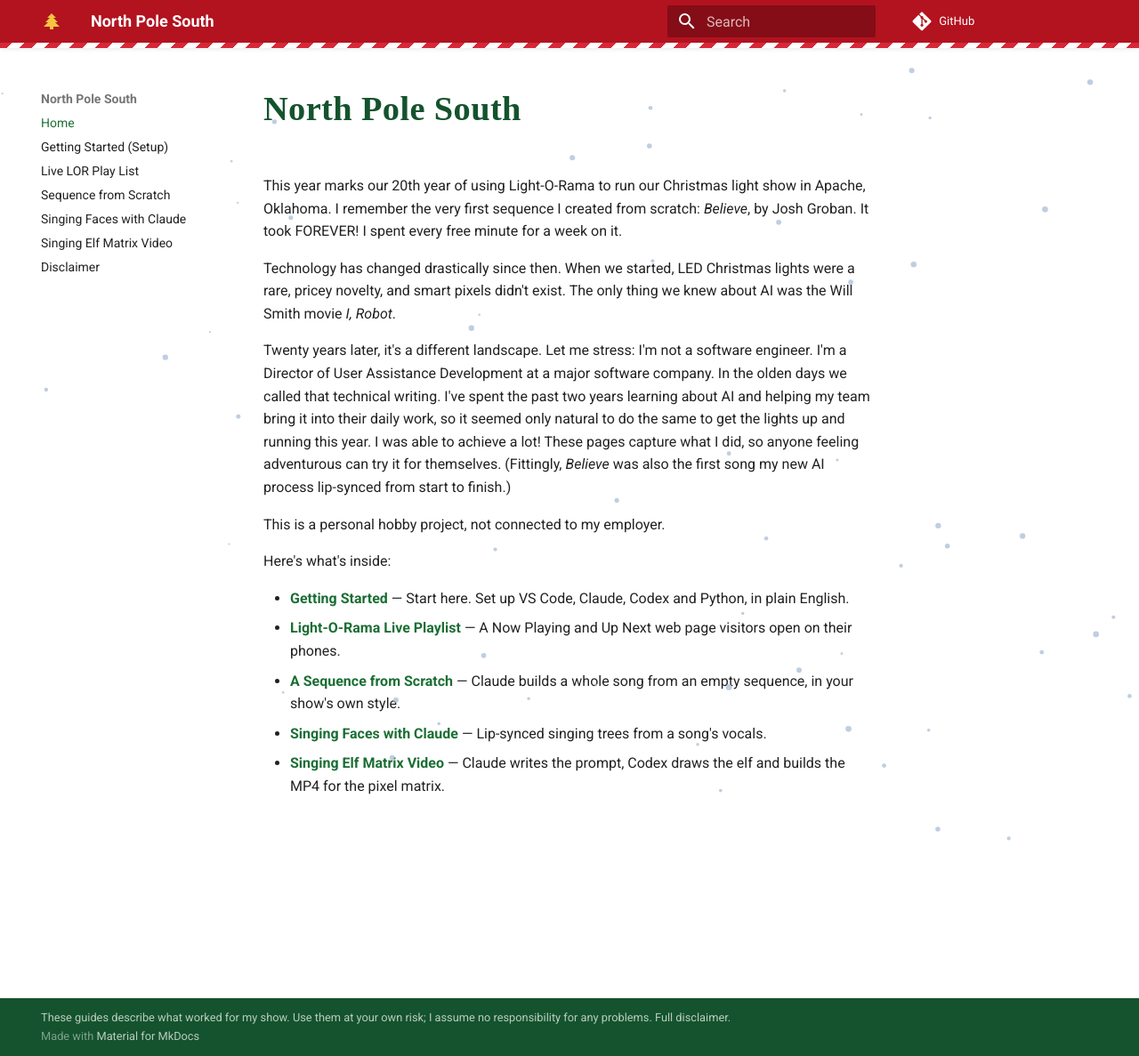
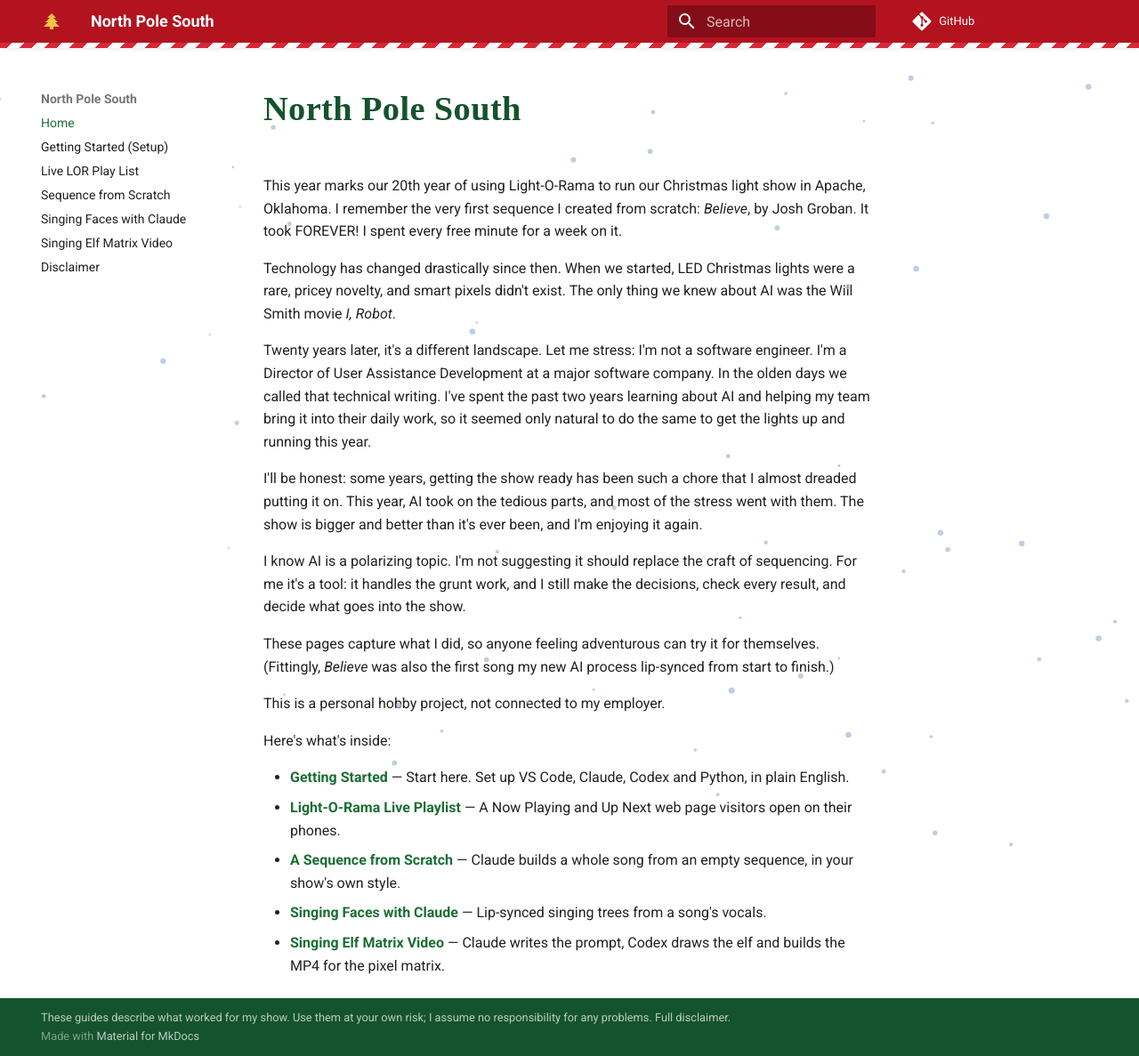
Before and after one commit to northpolesouth/northpolesouth.github.io, an MkDocs documentation site: the page built from docs/index.md, in a window 1280 px wide and 1187 px high. Shown: the whole window at 89% size. Built offline with MkDocs 1.6.1 and Material for MkDocs 9.7.7, drawn with Linux system fonts in a browser that asks for light colours; some web fonts are replaced; comment, search, counter and statistics services are not loaded.

Commit message:
Add why-I-did-this and AI-as-a-tool paragraphs to home page
Co-Authored-By: Claude Opus 5.5 <noreply@anthropic.com>

```diff
--- a/docs/index.md
+++ b/docs/index.md
@@ -4,7 +4,13 @@ This year marks our 20th year of using Light-O-Rama to run our Christmas light s
 
 Technology has changed drastically since then. When we started, LED Christmas lights were a rare, pricey novelty, and smart pixels didn't exist. The only thing we knew about AI was the Will Smith movie *I, Robot*.
 
-Twenty years later, it's a different landscape. Let me stress: I'm not a software engineer. I'm a Director of User Assistance Development at a major software company. In the olden days we called that technical writing. I've spent the past two years learning about AI and helping my team bring it into their daily work, so it seemed only natural to do the same to get the lights up and running this year. I was able to achieve a lot! These pages capture what I did, so anyone feeling adventurous can try it for themselves. (Fittingly, *Believe* was also the first song my new AI process lip-synced from start to finish.)
+Twenty years later, it's a different landscape. Let me stress: I'm not a software engineer. I'm a Director of User Assistance Development at a major software company. In the olden days we called that technical writing. I've spent the past two years learning about AI and helping my team bring it into their daily work, so it seemed only natural to do the same to get the lights up and running this year.
+
+I'll be honest: some years, getting the show ready has been such a chore that I almost dreaded putting it on. This year, AI took on the tedious parts, and most of the stress went with them. The show is bigger and better than it's ever been, and I'm enjoying it again.
+
+I know AI is a polarizing topic. I'm not suggesting it should replace the craft of sequencing. For me it's a tool: it handles the grunt work, and I still make the decisions, check every result, and decide what goes into the show.
+
+These pages capture what I did, so anyone feeling adventurous can try it for themselves. (Fittingly, *Believe* was also the first song my new AI process lip-synced from start to finish.)
 
 This is a personal hobby project, not connected to my employer.
 
```
